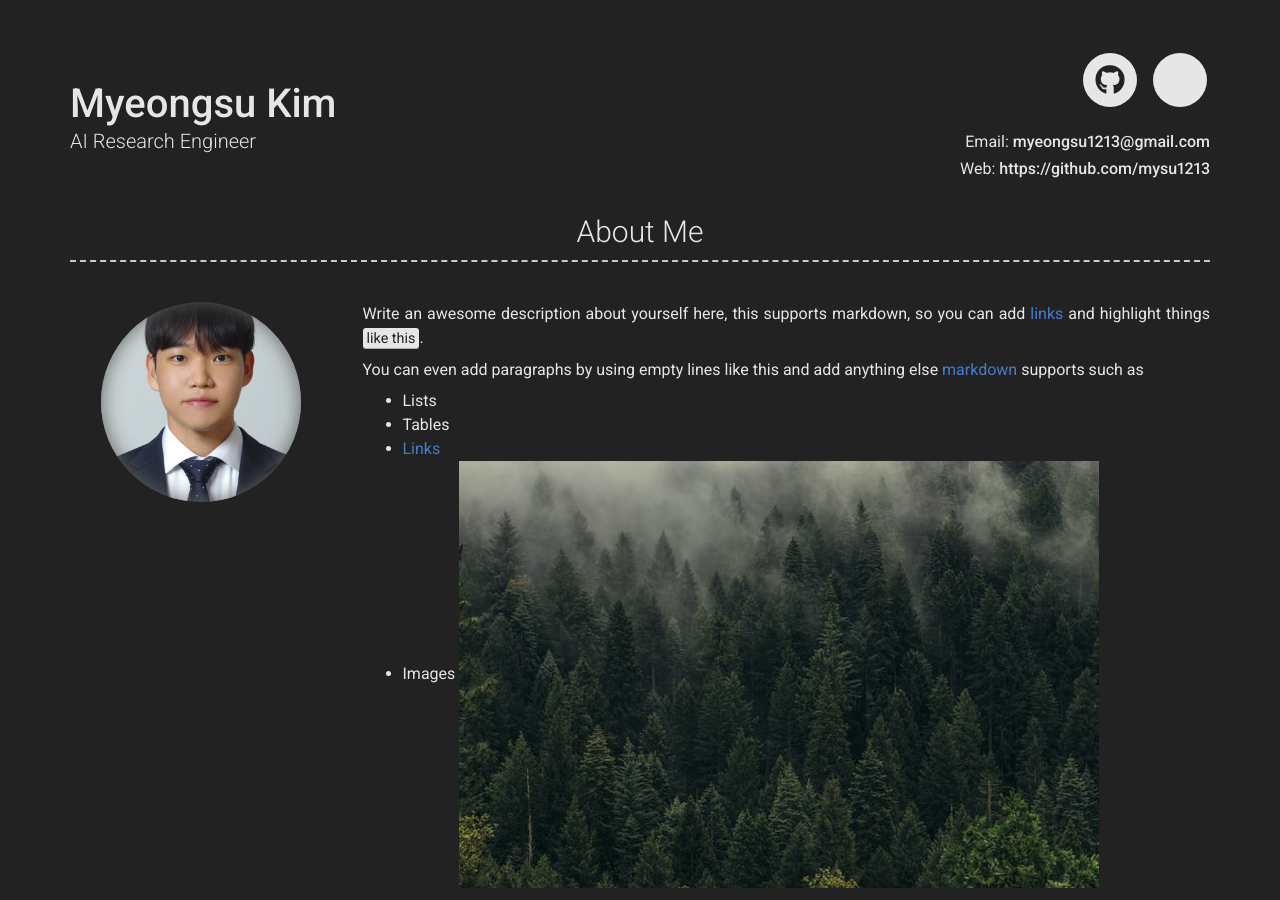
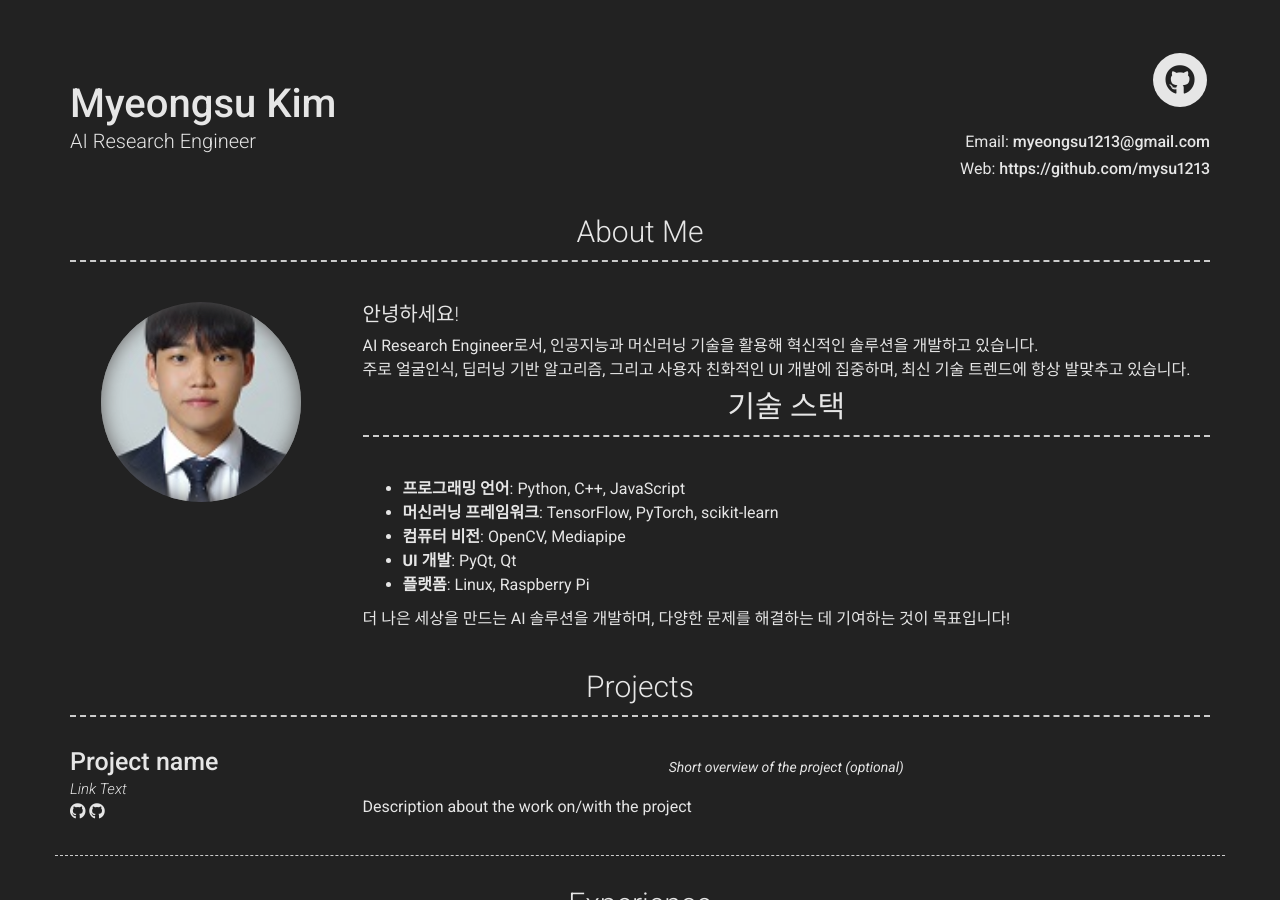
Before and after one commit to mysu1213/mysu1213_resume.github.io, a Jekyll site: the page built from index.md, in a window 1280 px wide and 900 px high. Built offline with Jekyll 4.4.1, drawn with Linux system fonts in a browser that asks for light colours; nearby versions of some CDN libraries.

Commit message:
25.01.28

```diff
--- a/_config.yml
+++ b/_config.yml
@@ -34,10 +34,10 @@ github_username: https://github.com/mysu1213
 # googlescholar_username: D847cGsAAAAJ
 
 # Additional icon links
-additional_links:
-- title: Link name
-  icon: Font Awesome brand icon name (eg. fab fa-twitter) (https://fontawesome.com/icons?d=gallery&s=brands&m=free)
-  url: Link url (eg. https://google.com)
+# additional_links:
+# - title: Link name
+#   icon: Font Awesome brand icon name (eg. fab fa-twitter) (https://fontawesome.com/icons?d=gallery&s=brands&m=free)
+#   url: Link url (eg. https://google.com)
 # - title: another link
 #   icon: font awesome brand icon name (eg. fab fa-twitter) (https://fontawesome.com/icons?d=gallery&s=brands&m=free)
 #   url: Link url (eg. https://google.com)
@@ -52,14 +52,28 @@ additional_links:
 # about_title: About Me (Use this to override about section title)
 # about_profile_image: Directory of profile image (eg. images/profile.jpg)
 about_profile_image: images/image.jpg
-about_content: | # this will include new lines to allow paragraphs
-  Write an awesome description about yourself here, this supports markdown, so you can add [links](http://foobar.com) and highlight things <mark>like this</mark>.
+# about_content: | # this will include new lines to allow paragraphs
+#   Write an awesome description about yourself here, this supports markdown, so you can add [links](http://foobar.com) and highlight things <mark>like this</mark>.
 
-  You can even add paragraphs by using empty lines like this and add anything else [markdown](https://www.markdownguide.org/getting-started#what-is-markdown) supports such as
-    - Lists
-    - Tables
-    - <a href="google.com">Links</a>
-    - Images ![alt text](/images/landscape-trees.jpg "Trees")
+#   You can even add paragraphs by using empty lines like this and add anything else [markdown](https://www.markdownguide.org/getting-started#what-is-markdown) supports such as
+#     - Lists
+#     - Tables
+#     - <a href="google.com">Links</a>
+#     - Images ![alt text](/images/landscape-trees.jpg "Trees")
+
+about_content: |
+  ## 안녕하세요!
+  AI Research Engineer로서, 인공지능과 머신러닝 기술을 활용해 혁신적인 솔루션을 개발하고 있습니다.
+  주로 얼굴인식, 딥러닝 기반 알고리즘, 그리고 사용자 친화적인 UI 개발에 집중하며, 최신 기술 트렌드에 항상 발맞추고 있습니다.
+
+  ### 기술 스택
+  - **프로그래밍 언어**: Python, C++, JavaScript
+  - **머신러닝 프레임워크**: TensorFlow, PyTorch, scikit-learn
+  - **컴퓨터 비전**: OpenCV, Mediapipe
+  - **UI 개발**: PyQt, Qt
+  - **플랫폼**: Linux, Raspberry Pi
+
+  더 나은 세상을 만드는 AI 솔루션을 개발하며, 다양한 문제를 해결하는 데 기여하는 것이 목표입니다!
 
 content:
   - title: Projects # Title for the section
```
Also changed, not shown: images/image.jpg.
